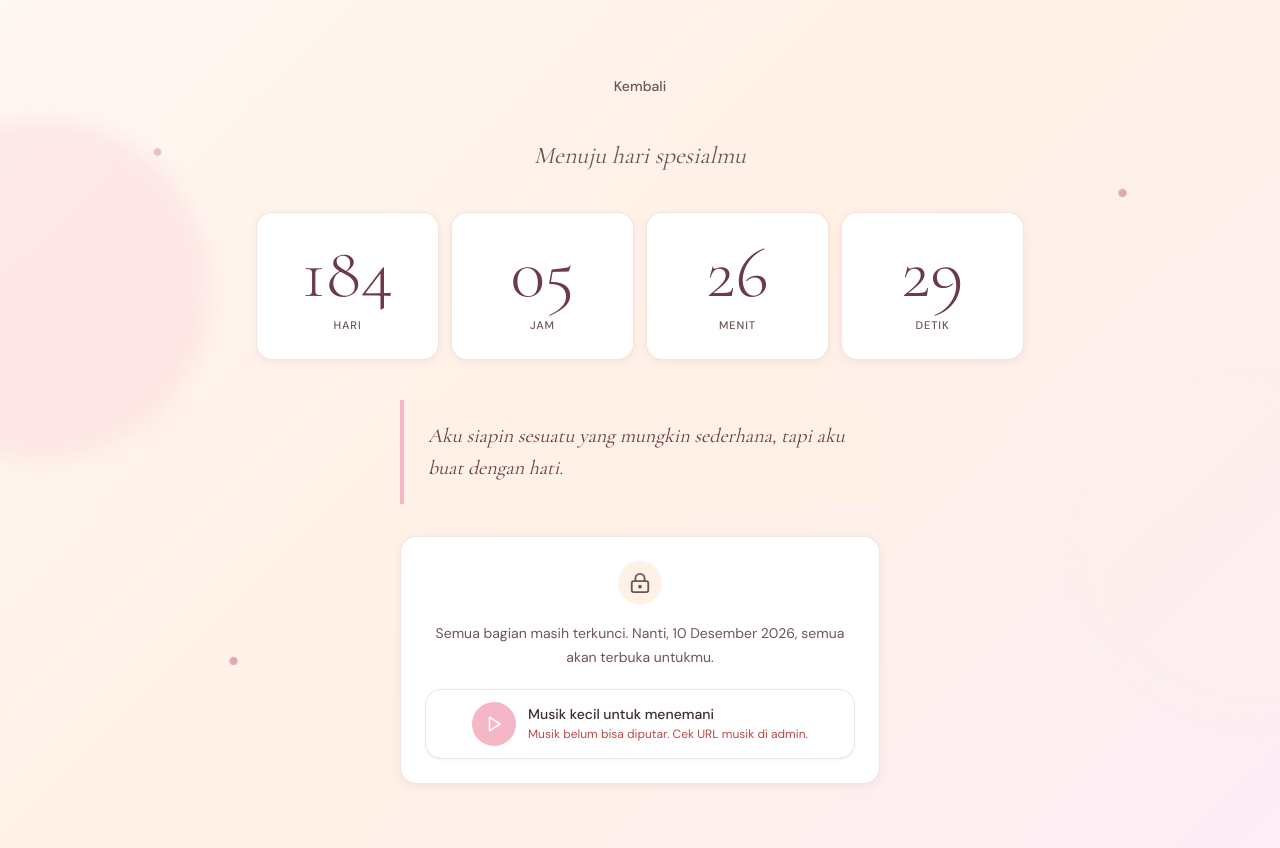
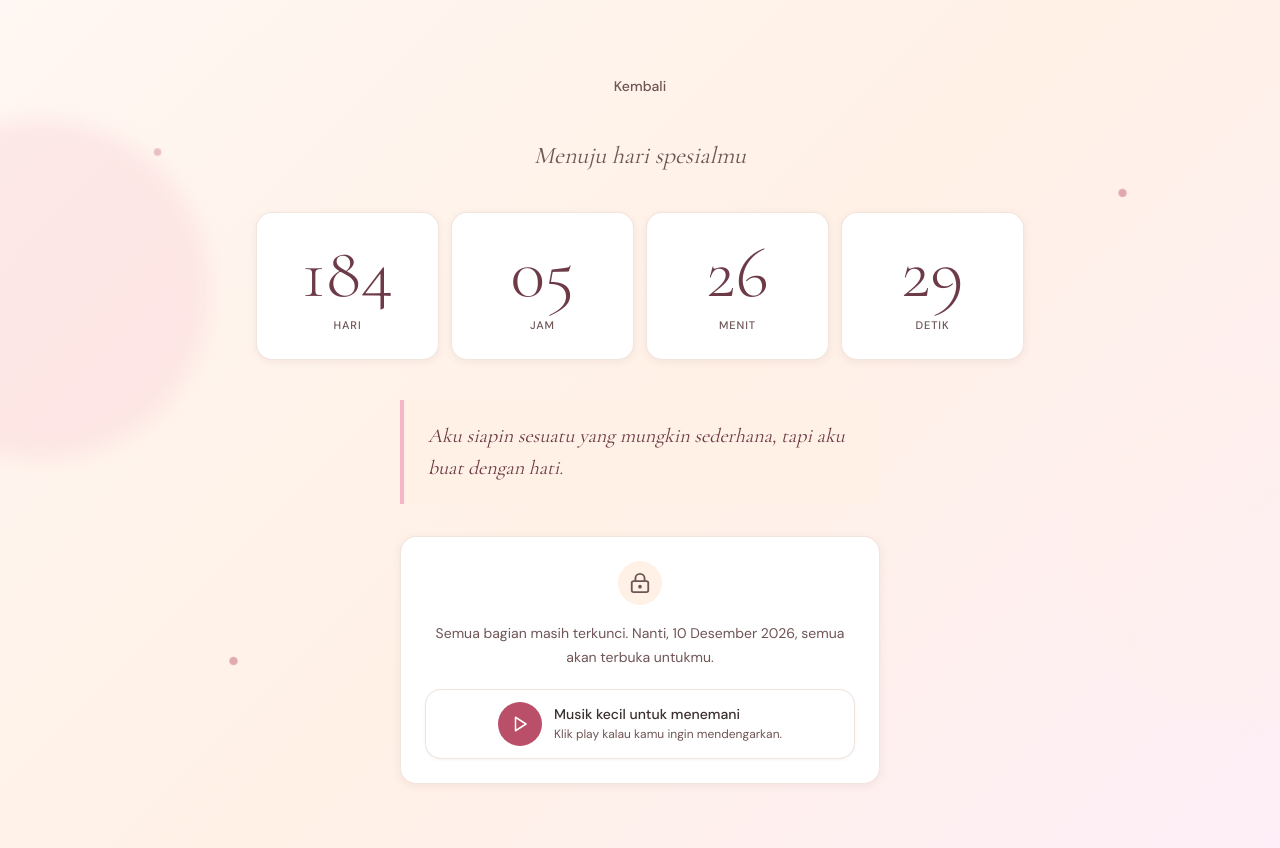
Before and after one commit to Alex4625/Untukmu, a Next.js app: page /countdown in a window 1280 px wide. Built offline with nearby package versions, Linux system fonts and the light colour scheme; no server answers.

Commit message:
fix default countdown music fallback

```diff
--- a/components/AdminClient.tsx
+++ b/components/AdminClient.tsx
@@ -2,6 +2,7 @@
 
 import { useEffect, useId, useState } from 'react';
 import type { AdminContent } from '@/lib/adminContent';
+import { DEFAULT_MUSIC_URL } from '@/lib/siteDefaults';
 import type { ContentStatus, Letter, Memory, MemoryCard, Plan, QuizQuestion, SiteSettings } from '@/lib/types';
 import { Eye, EyeOff, FilePenLine, Lock, LogOut, Plus, RefreshCw, ShieldCheck, Trash2 } from 'lucide-react';
 
@@ -430,7 +431,7 @@ function SettingsAdmin({ item, reload }: { item: SiteSettings | null; reload: ()
 }
 
 function SettingsForm({ item, reload }: { item: SiteSettings | null; reload: () => void }) {
-  const [form, setForm] = useState({ birthday_message: item?.birthday_message || '', final_message: item?.final_message || '', music_url: item?.music_url || '' });
+  const [form, setForm] = useState({ birthday_message: item?.birthday_message || '', final_message: item?.final_message || '', music_url: item?.music_url || DEFAULT_MUSIC_URL });
   async function submit(e: React.FormEvent) { e.preventDefault(); await updateItem('site_settings', 'main', form); reload(); }
   return <AdminPanel title="Site Settings" button="Simpan Settings" onSubmit={submit}>
     <Field label="URL Musik" value={form.music_url} onChange={(v) => setForm({ ...form, music_url: v })} />
--- a/components/AudioPlayer.tsx
+++ b/components/AudioPlayer.tsx
@@ -2,17 +2,17 @@
 
 import { Pause, Play } from 'lucide-react';
 import { useRef, useState } from 'react';
+import { DEFAULT_MUSIC_URL } from '@/lib/siteDefaults';
 
 export default function AudioPlayer({ src }: { src?: string | null }) {
   const audioRef = useRef<HTMLAudioElement | null>(null);
   const [playing, setPlaying] = useState(false);
   const [failedSrc, setFailedSrc] = useState('');
-  const music = src?.trim() || '';
-  const playable = Boolean(music);
+  const music = src?.trim() || DEFAULT_MUSIC_URL;
   const error = failedSrc === music ? 'Musik belum bisa diputar. Cek URL musik di admin.' : '';
 
   async function toggle() {
-    if (!playable || !audioRef.current) return;
+    if (!audioRef.current) return;
     if (playing) {
       audioRef.current.pause();
       setPlaying(false);
@@ -30,16 +30,16 @@ export default function AudioPlayer({ src }: { src?: string | null }) {
 
   return (
     <div className="flex flex-wrap items-center justify-center gap-3 rounded-2xl border border-[rgba(196,138,106,0.22)] bg-white px-4 py-3 text-sm text-cocoa shadow-xs">
-      <button onClick={toggle} disabled={!playable} aria-label={playing ? 'Jeda musik' : 'Putar musik'} className="inline-flex h-11 w-11 items-center justify-center rounded-full bg-rose text-white transition hover:bg-rose-dark disabled:cursor-not-allowed disabled:bg-softpink">
+      <button type="button" onClick={toggle} aria-label={playing ? 'Jeda musik' : 'Putar musik'} className="inline-flex h-11 w-11 items-center justify-center rounded-full bg-rose text-white transition hover:bg-rose-dark">
         {playing ? <Pause size={18} /> : <Play size={18} />}
       </button>
       <div className="text-left">
         <p className="font-medium">Musik kecil untuk menemani</p>
         <p className={`text-xs leading-5 ${error ? 'text-error' : 'text-muted'}`}>
-          {error || (playable ? 'Klik play kalau kamu ingin mendengarkan.' : 'Isi URL musik di admin.')}
+          {error || 'Klik play kalau kamu ingin mendengarkan.'}
         </p>
       </div>
-      {playable && <audio ref={audioRef} src={music} loop preload="none" onError={() => { setPlaying(false); setFailedSrc(music); }} />}
+      <audio ref={audioRef} src={music} loop preload="none" onError={() => { setPlaying(false); setFailedSrc(music); }} />
     </div>
   );
 }
--- /dev/null
+++ b/lib/siteDefaults.ts
@@ -0,0 +1 @@
+export const DEFAULT_MUSIC_URL = '/audio/about_you.mp3';
```
Also changed, not shown: 3 other files (tests, documents, lock files or other folders).
